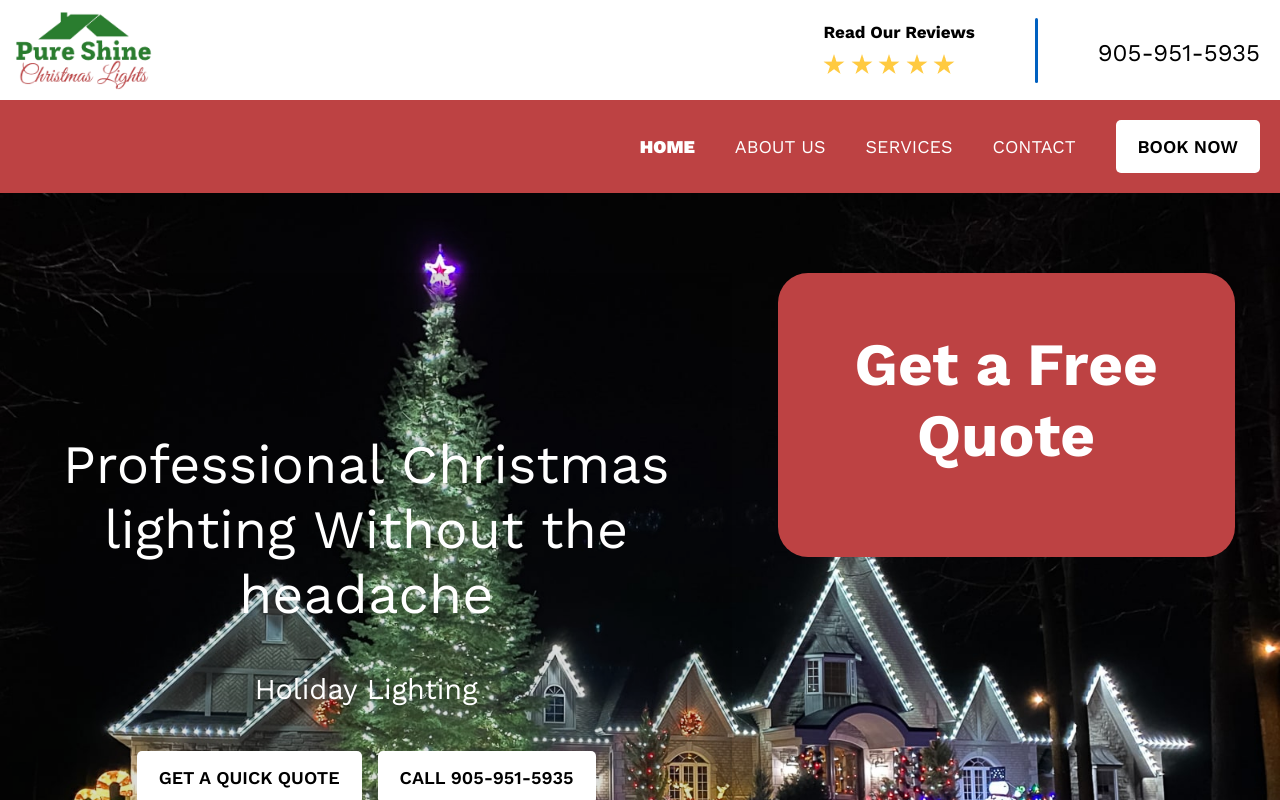
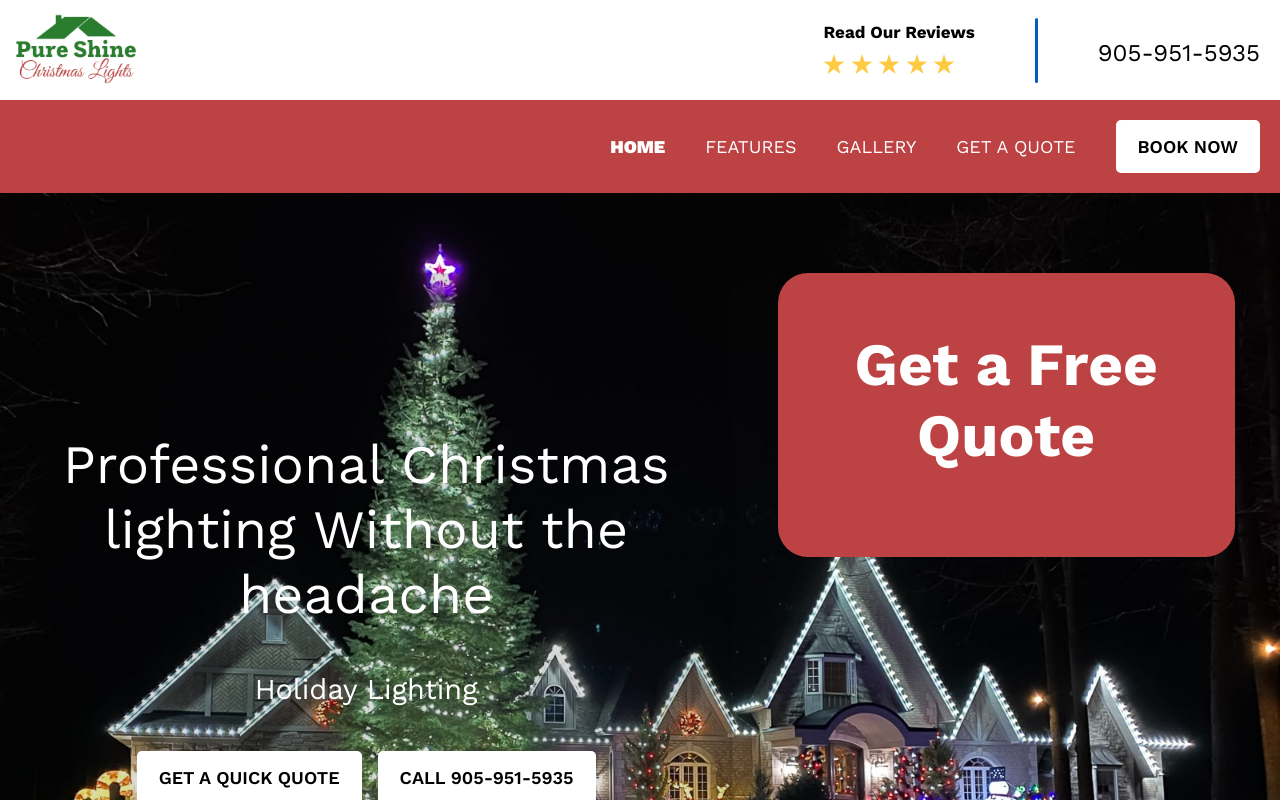
Before and after one commit to elghanbibadr/pureshine-up, a plain HTML site: page chrismaslightinstallation.html in a window 1280 px wide. Drawn offline with nearby package versions, Linux system fonts and the light colour scheme; some packages are replaced by stand-ins of ours; a script that the page names is missing.

Commit message:
more tweaking

```diff
--- a/chrismaslightinstallation.html
+++ b/chrismaslightinstallation.html
@@ -111,36 +111,28 @@
                       </li>
                       <li class="menu__list">
                         <a
-                          href="#window"
+                          href="#callout"
                           class="menu__link link__hover-effect"
                           onclick="toggleMenu()"
-                          >ABOUT US</a
+                          >  FEATURES</a
                         >
                       </li>
                       <li class="menu__list">
                         <a
-                          href="#services"
+                          href="#gallery"
                           class="menu__link link__hover-effect"
                           onclick="toggleMenu()"
-                          >SERVICES</a
+                          >GALLERY</a
                         >
                       </li>
-                      <!-- added link for mobile -->
-                      <!-- <li class="menu__list lightInstallation">
-                        <a
-                        href="/chrismaslightinstallation.html"
-                          class="menu__link link__hover-effect"
-                          onclick="toggleMenu()"
-                          >Christmas Light Installation</a
-                        >
-                      </li> -->
+
 
                       <li class="menu__list">
                         <a
-                          href="#contact"
+                          href="#getaquote"
                           class="menu__link link__hover-effect"
                           onclick="toggleMenu()"
-                          >CONTACT</a
+                          > GET A QUOTE</a
                         >
                       </li>
 
@@ -166,18 +158,18 @@
                       </a>
                     </li>
                     <li>
-                      <a href="#window" class="nav__link link__hover-effect">
-                        ABOUT US
+                      <a href="#callout" class="nav__link link__hover-effect">
+                        FEATURES
                       </a>
                     </li>
                     <li>
-                      <a href="#services" class="nav__link link__hover-effect">
-                        SERVICES
+                      <a href="#gallery" class="nav__link link__hover-effect">
+                        GALLERY
                       </a>
                     </li>
                     <li>
-                      <a href="#contact" class="nav__link link__hover-effect">
-                        CONTACT
+                      <a href="#getaquote" class="nav__link link__hover-effect">
+                        GET A QUOTE
                       </a>
                     </li>
                   </ul>
@@ -392,7 +384,7 @@
                 </div>
               </section>
           </section>
-          <section class="callout">
+          <section class="callout" id="callout">
         <div class="callout__titles">
             <h2>
                 EXCEPTIONAL HOLIDAY LIGHTING WITH SAME DAY ESTIMATES
@@ -409,7 +401,7 @@
                     <img src="/assets/chrismasinstallationlight/fullyinsured.svg" alt="fullyinsured icon">
                     <h4>Fully Insured   </h4>
                     <p>
-                        Sunready Landscaping is fully insured and follows protocols to safely operate.
+                        Pure Shine Landscaping is fully insured and follows protocols to safely operate.
                     </p>
                 </div>
                 <div class="features__card">
@@ -469,7 +461,7 @@
                 <img class="cta__img" src="/assets/chrismasinstallationlight/holiday-lighting-safety.jpg" alt="holiday-lighting-safety image">
                 <div class="cta__card">
                     <h2>HOLIDAY LIGHTS DONE RIGHT</h2>
-                    <p>At Sunready Landscaping safety is our top priority. When we hang our lights on trees of large size we don’t use ladders. Instead we use boom lifts to operate in a professional and safe manner.                </p>
+                    <p>At Pure Shine Landscaping safety is our top priority. When we hang our lights on trees of large size we don’t use ladders. Instead we use boom lifts to operate in a professional and safe manner.                </p>
                     <button class="btn--transparent">FREE ESTIMATE</button>
                     <div class="cta-featuresList">
                         <div class="cta-item">
--- a/styles.css
+++ b/styles.css
@@ -1719,7 +1719,8 @@ margin-top: 24px;
 
 /* RETOUCHING */
 .cil-navLogo{
-  padding-bottom: 10px !important;
+  /* padding-bottom: 10px !important;  */
+  height: 80px;
 }
 
 .btn__menu {
```
